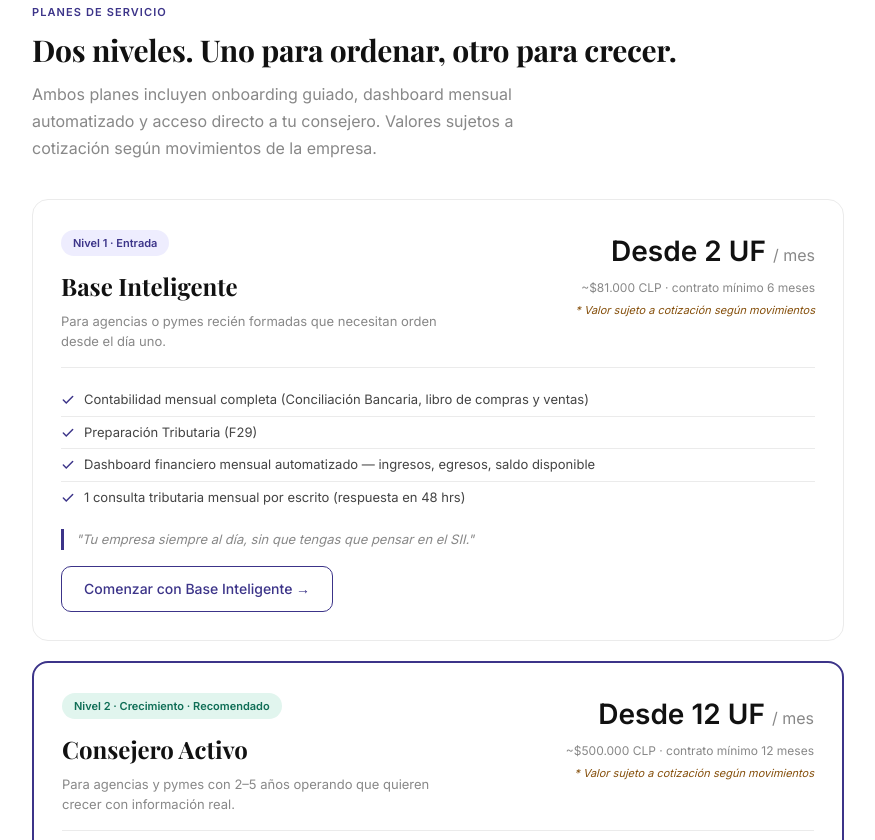
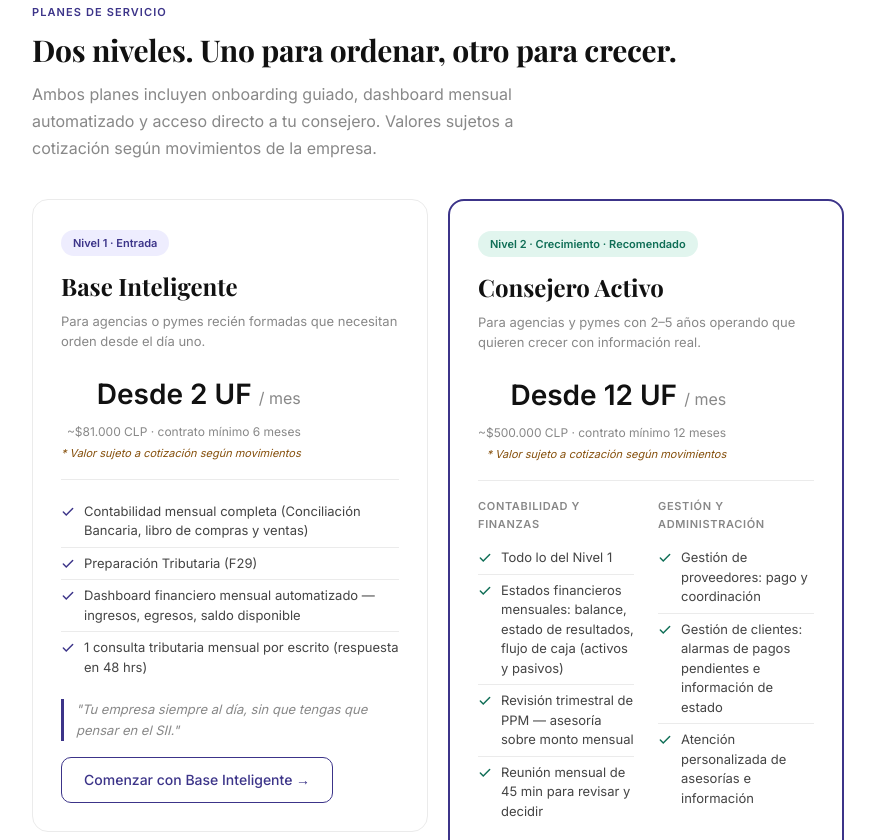
Before and after one commit to Alvarorinno/mrtom-web, a plain HTML site: page public/index.html in a window 1280 px wide. Shown: the part 1889-2729 px from the top of the page, without its empty margins (202-1077 px from the left). Drawn offline with nearby package versions, Linux system fonts and the light colour scheme; a web font is replaced by a local one.

Commit message:
planes lado a lado con efecto hover

```diff
--- a/public/index.html
+++ b/public/index.html
@@ -69,10 +69,13 @@ section { padding: 64px 0; border-bottom: 1px solid var(--gray-2); }
 .urgency-box svg { width: 18px; height: 18px; stroke: var(--purple); fill: none; stroke-width: 2; stroke-linecap: round; flex-shrink: 0; margin-top: 2px; }
 .urgency-box p { font-size: 13px; color: var(--purple-dk); line-height: 1.6; }
 
-/* PLANS — STACKED FULL WIDTH */
-.plan-stack { display: flex; flex-direction: column; gap: 20px; }
-.plan-card { border: 1px solid var(--gray-2); border-radius: var(--radius-lg); padding: 28px; background: var(--white); }
+/* PLANS — SIDE BY SIDE */
+.plan-stack { display: grid; grid-template-columns: 1fr 1fr; gap: 20px; align-items: start; }
+@media(max-width:700px){ .plan-stack { grid-template-columns: 1fr; } }
+.plan-card { border: 1px solid var(--gray-2); border-radius: var(--radius-lg); padding: 28px; background: var(--white); transition: border-color .2s, box-shadow .2s; cursor: default; }
+.plan-card:hover { border-color: var(--purple-md); box-shadow: 0 4px 24px rgba(60,52,137,0.10); }
 .plan-card.featured { border: 2px solid var(--purple); }
+.plan-card.featured:hover { border-color: var(--purple-md); box-shadow: 0 4px 28px rgba(60,52,137,0.16); }
 .plan-top { display: flex; align-items: flex-start; justify-content: space-between; gap: 20px; flex-wrap: wrap; margin-bottom: 16px; }
 .plan-left { flex: 1; min-width: 200px; }
 .plan-badge { display: inline-block; font-size: 11px; font-weight: 600; border-radius: 20px; padding: 4px 12px; margin-bottom: 10px; }
```
Also changed, not shown: 1 other file.
